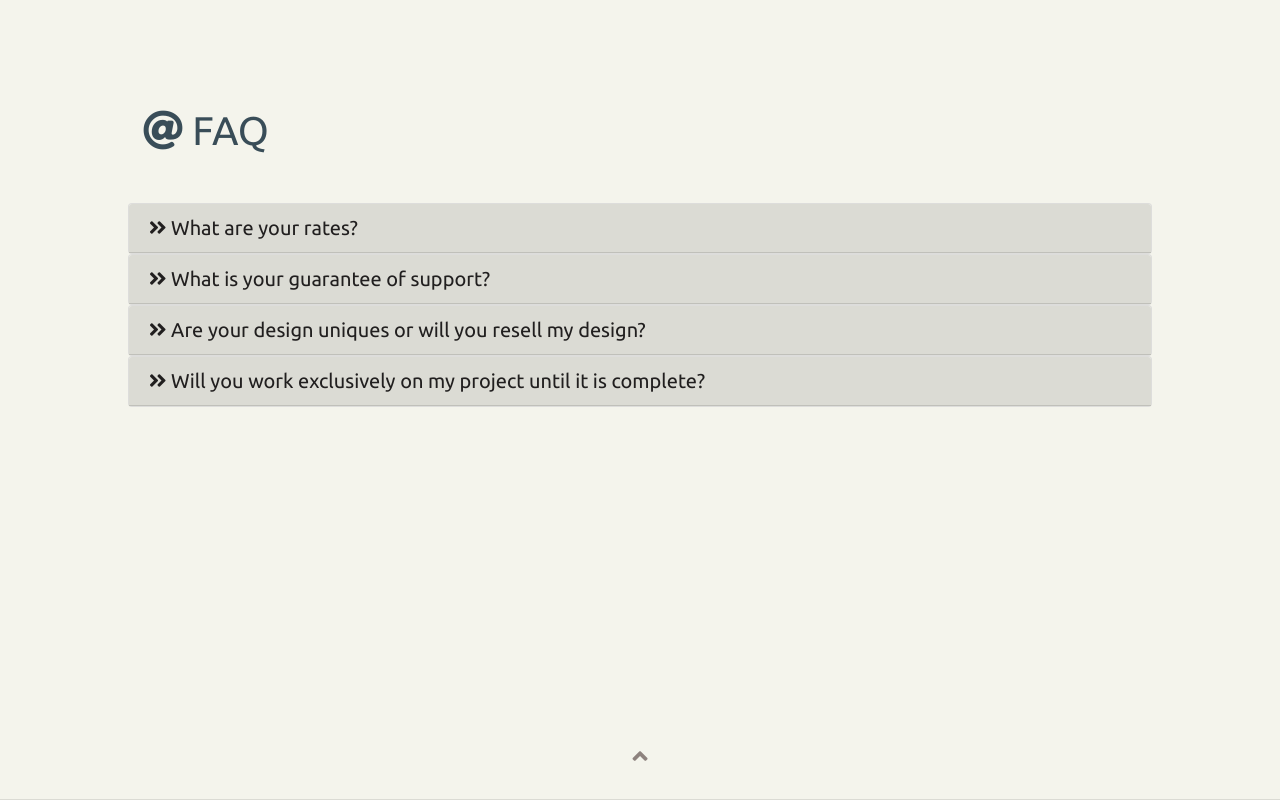
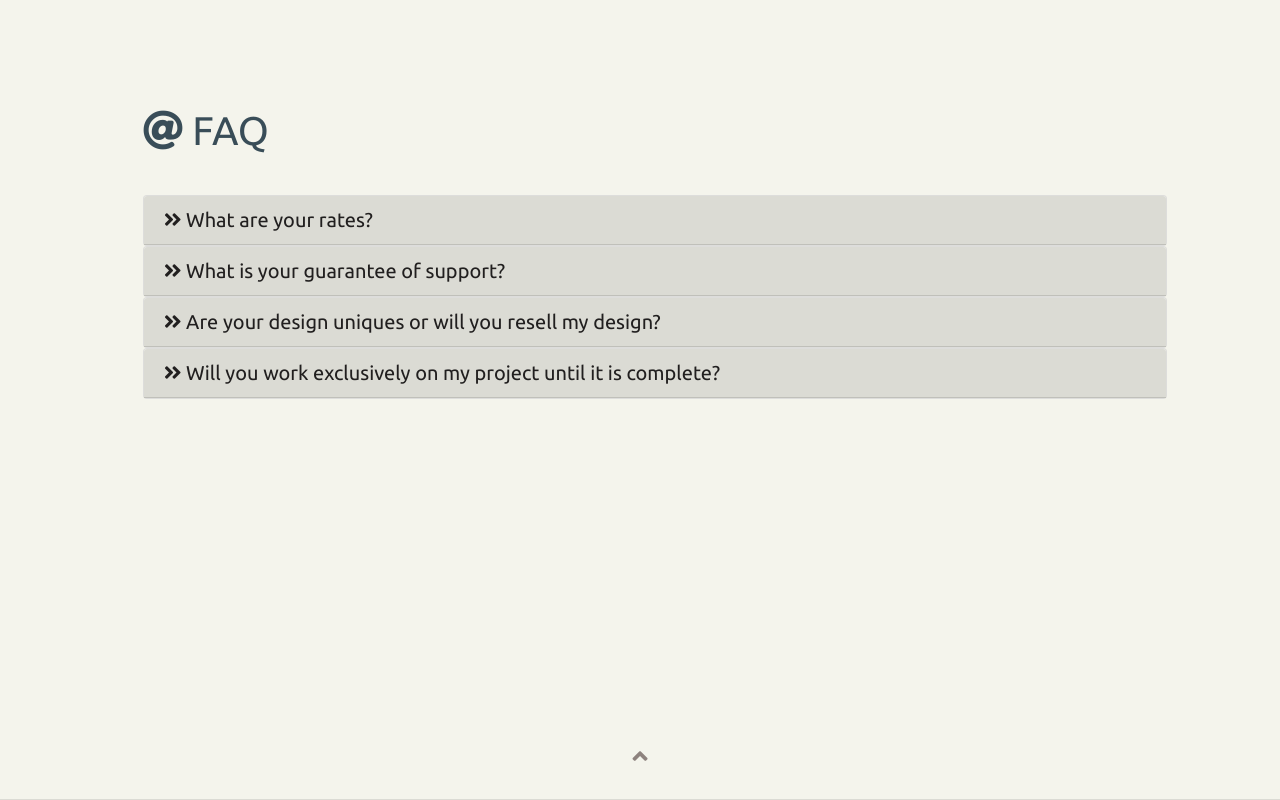
Before and after one commit to Alphabetus/portfolio-v2, a plain HTML site: page index.html in a window 1280 px wide. Shown: the part 4318-5118 px from the top of the page. Drawn offline with Linux system fonts and the light colour scheme.

Commit message:
rev3
#### rev3
- Fixed accordion bug;

```diff
--- a/index.html
+++ b/index.html
@@ -19,7 +19,7 @@
   </head>
   <!-- /header -->
   <!-- body -->
-  <body data-spy="scroll" data-target="#menu" id="top" class="smoothClass">
+  <body data-spy="scroll" data-target="#menu" id="top">
     <!-- navigation -->
     <nav id ="menu" class="smoothClass menu navbar navbar-expand-lg fixed-top align-midle" role="navigation">
       <a class="navbar-brand" href="/">Gomes' Web</a>
@@ -340,8 +340,7 @@
       </section>
       <!-- /header > faq -->
       <!-- body > faq -->
-      <section class="row justify-content-center">
-        <section class="col-xs">
+      <section class="justify-content-center">
           <!-- start of accordion -->
           <section id="accordion">
             <section class="card">
@@ -425,11 +424,10 @@
             </section>
           </section>
           <!-- end of accordion -->
-        </section>
       </section>
       <!-- /body > faq -->
+    </section>
     <!-- /faq -->
-    </section>
     <!-- local nav -->
     <nav class="smoothClass row justify-content-center forceTop">
       <a class="nav-link smoothClass" href="#top">
@@ -440,7 +438,6 @@
     </nav>
     <!-- /local nav -->
     <hr>
-
     <!-- footer -->
     <section id="footer" class="container-fluid">
       <section class="row justify-content-end">
```
Also changed, not shown: 1 other file.
